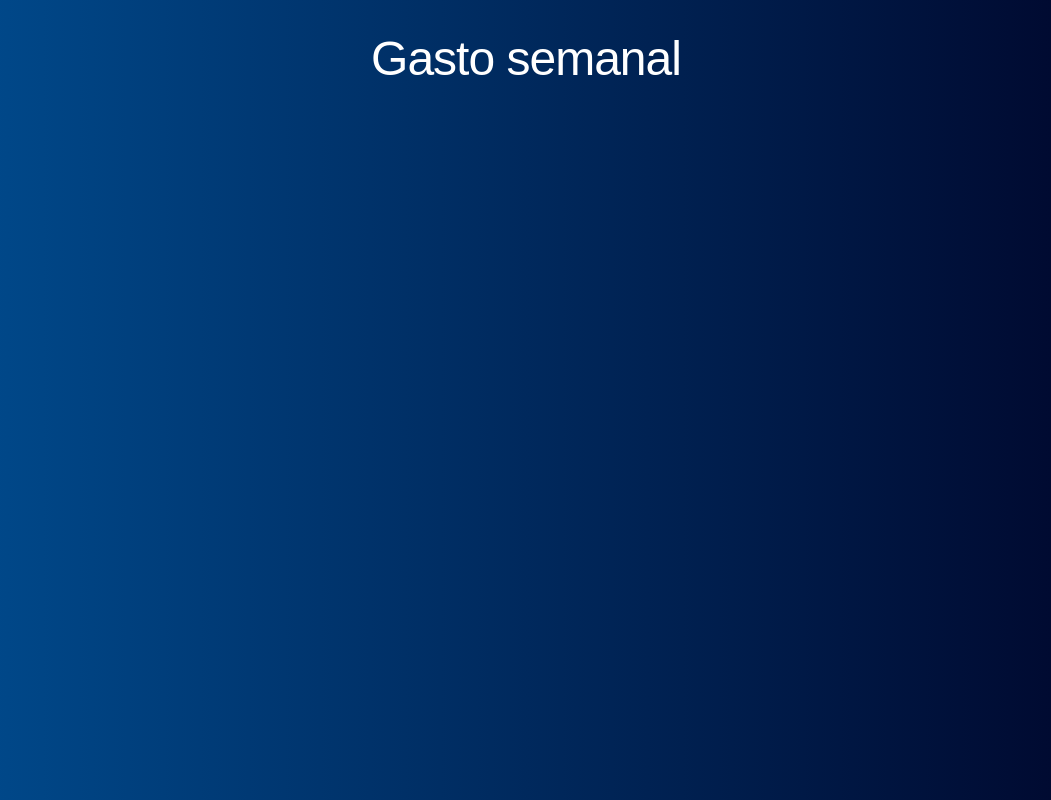
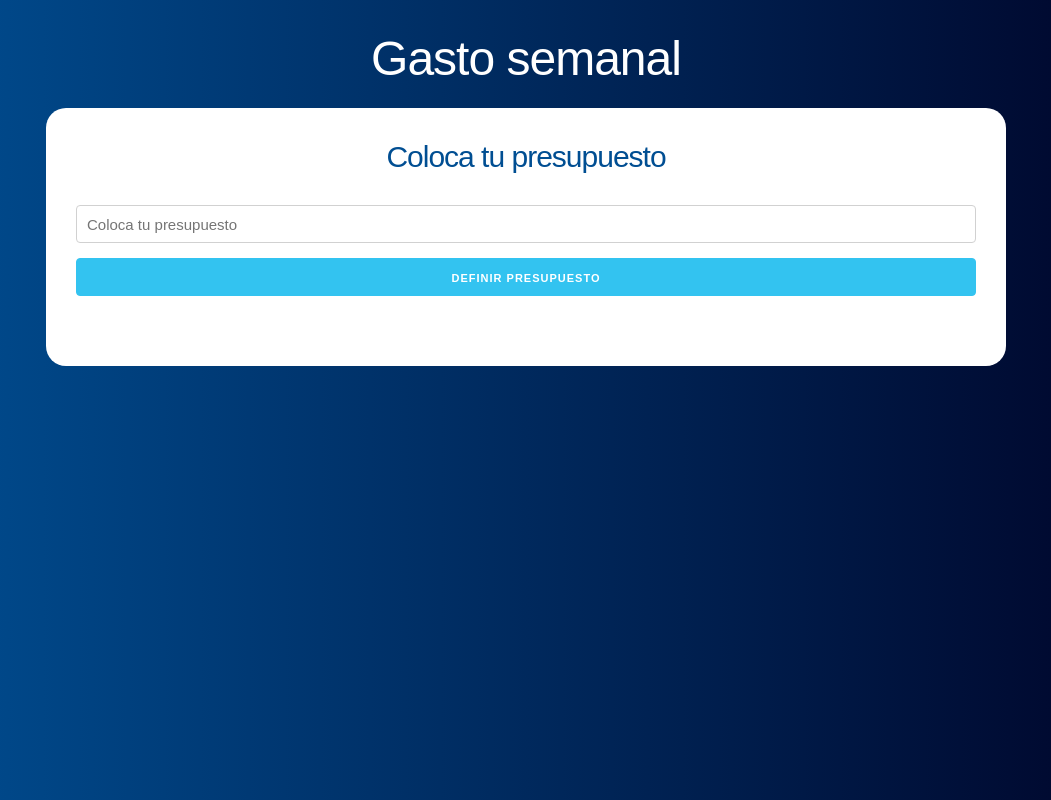
Before and after one commit to rparias/presupuestoReact, a React (Create React App) app: page / in a window 1280 px wide. Shown: the whole page, without its empty margins (114-1165 px from the left). Built offline with nearby package versions, Linux system fonts and the light colour scheme.

Commit message:
Added an input field for presupuesto into a form

```diff
--- a/src/App.js
+++ b/src/App.js
@@ -1,10 +1,14 @@
 import React from 'react';
+import Pregunta from './components/Pregunta';
 
 function App() {
   return (
     <div className="container">
       <header>
         <h1>Gasto semanal</h1>
+        <div className="contenido-principal contenido">
+          <Pregunta />
+        </div>
       </header>
     </div>
   );
--- /dev/null
+++ b/src/components/Pregunta.js
@@ -0,0 +1,23 @@
+import React from 'react';
+
+function Pregunta() {
+  return (
+    <div>
+      <h2>Coloca tu presupuesto</h2>
+      <form action="">
+        <input
+          type="number"
+          className="u-full-width"
+          placeholder="Coloca tu presupuesto"
+        />
+        <input
+          type="submit"
+          value="Definir Presupuesto"
+          className="button-primary u-full-width"
+        />
+      </form>
+    </div>
+  );
+}
+
+export default Pregunta;
```
